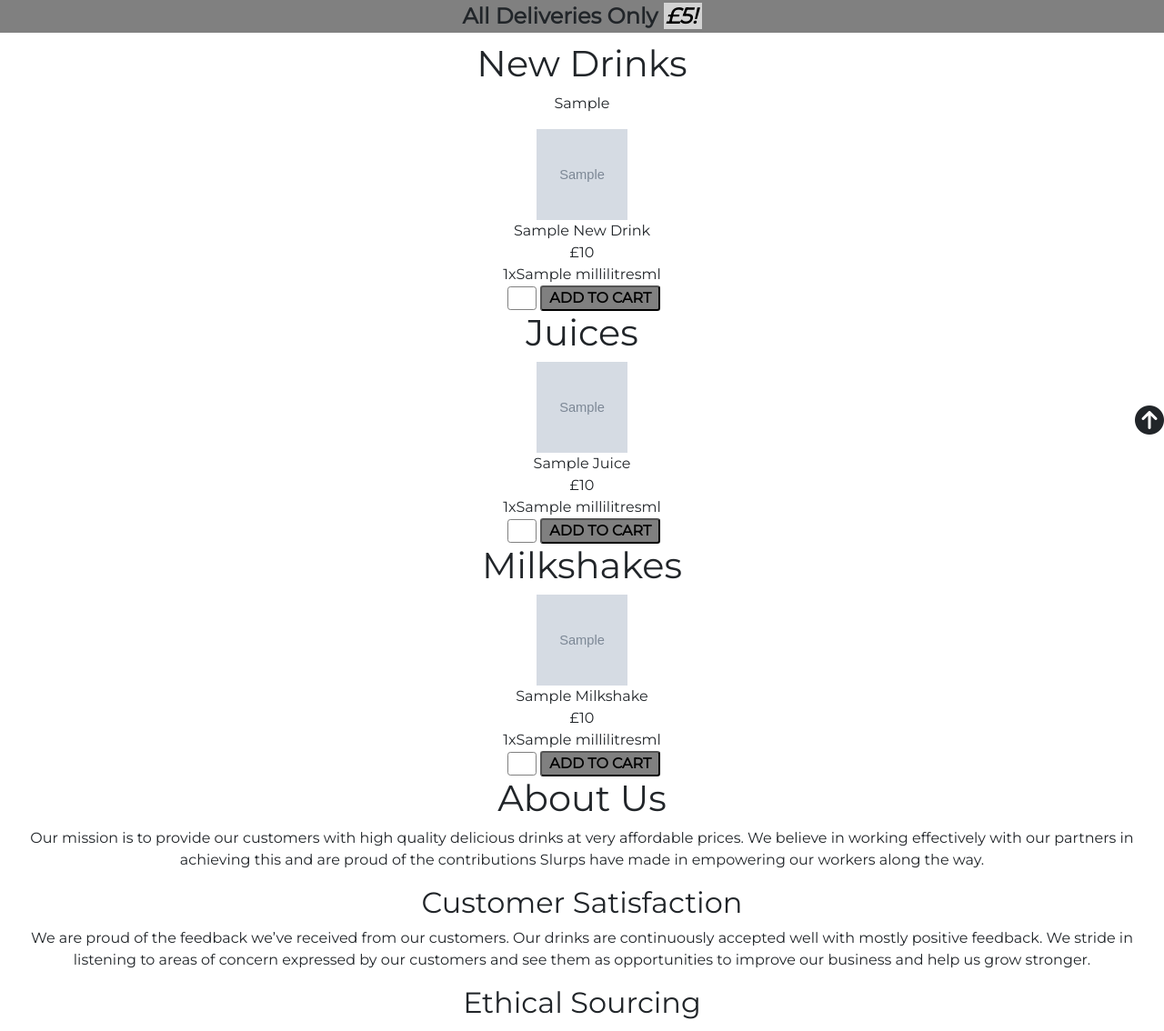
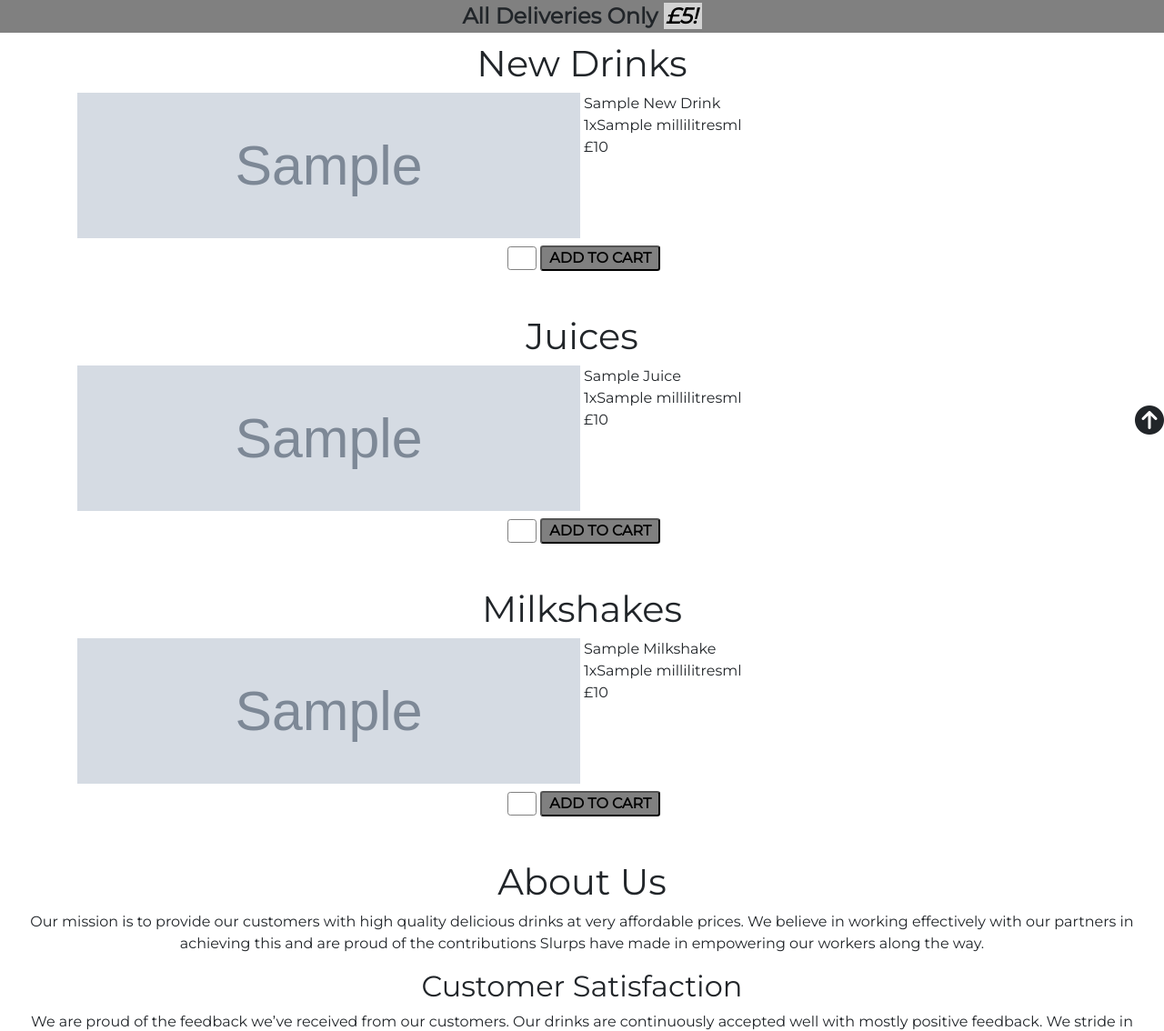
Before and after one commit to VioletViolaVi/Milestone-Project-4, a Django app: template home/templates/home/index.html in a window 1280 px wide. Shown: the part 114-1248 px from the top of the page at 91% size. Run offline with Django 3.2, Linux system fonts and the light colour scheme; the template is opened without the code that fills it: most values are stand-ins (such as "Sample title", 1, 10 or a date in 2020); grey boxes marked "Sample" are stand-in pictures; parts of the project's set-up code (start-up, migrations or seed data) failed here and were passed over; some libraries are stand-ins or nearby versions.

Commit message:
Style drinks and their data on homepage of the website.

```diff
--- a/home/templates/includes/juices.html
+++ b/home/templates/includes/juices.html
@@ -1,25 +1,37 @@
 <section>
     <h1 class="text-capitalize">juices</h1>
-    <div>
+    <div class="text-left">
         {% for juice in juices %}
+            <div class="container">
+                <div class="row">
+
+                    <div class="col pr-0">
                         <div class="drinks_img">
                             <img src="{{ juice.image }}" alt="{{ juice.drink_name }}">
                         </div>
-            <div class="text-capitalize">
-                {{ juice.drink_name }}
                     </div>
-            <div>
-                £{{ juice.price}}
+                    <div class="col pl-1">
+                        <ul class="mb-0">
+                            <li class="text-capitalize">{{ juice.drink_name }}</li>
+                            <li>1x{{ juice.millilitres }}ml</li>
+                            <li>£{{ juice.price}}</li>
+                        </ul>
                     </div>
-            <div>
-                1x{{ juice.millilitres }}ml
+
                 </div>
+                <div class="row mb-5">
+
+                    <div class="col text-center mt-2">
                         <form method="GET" action="#" class="quantity-selection">
                             {% csrf_token %}
                             <label for="drinkSelections"></label>
                             <input type="number" id="drinkSelections" name="drinkSelections">
                             <button type="submit" class="text-uppercase">add to cart</button>
                         </form>
+                    </div>
+
+                </div>
+            </div>
         {% endfor %}
     </div>
 </section>
--- a/home/templates/includes/milkshakes.html
+++ b/home/templates/includes/milkshakes.html
@@ -1,26 +1,37 @@
 <section>
     <h1 class="text-capitalize">milkshakes</h1>
-    <div>
+    <div class="text-left">
         {% for milkshake in milkshakes %}
+            <div class="container">
+                <div class="row">
+
+                    <div class="col pr-0">
                         <div class="drinks_img">
                             <img src="{{ milkshake.image }}" alt="{{ milkshake.drink_name }}">
                         </div>
+                    </div>
+                    <div class="col pl-1">
+                        <ul class="mb-0">
+                            <li class="text-capitalize">{{ milkshake.drink_name }}</li>
+                            <li>1x{{ milkshake.millilitres }}ml</li>
+                            <li>£{{ milkshake.price}}</li>
+                        </ul>
+                    </div>
 
-            <div class="text-capitalize">
-                {{ milkshake.drink_name }}
                 </div>
-            <div>
-                £{{ milkshake.price}}
-            </div>
-            <div>
-                1x{{ milkshake.millilitres }}ml
-            </div>
+                <div class="row mb-5">
+
+                    <div class="col text-center mt-2">
                         <form method="GET" action="#" class="quantity-selection">
                             {% csrf_token %}
                             <label for="drinkSelections"></label>
                             <input type="number" id="drinkSelections" name="drinkSelections">
                             <button type="submit" class="text-uppercase">add to cart</button>
                         </form>
+                    </div>
+
+                </div>
+            </div>
         {% endfor %}
     </div>
 </section>
--- a/home/templates/includes/new-drinks.html
+++ b/home/templates/includes/new-drinks.html
@@ -1,25 +1,37 @@
 <section>
-    <h1 class="text-capitalize">new drinks</h1><p>{{ new_juices }}</p>
-    <div>
+    <h1 class="text-capitalize">new drinks</h1>
+    <div class="text-left">
         {% for new_drink in new_drinks %}
+            <div class="container">
+                <div class="row">
+
+                    <div class="col pr-0">
                         <div class="drinks_img">
                             <img src="{{ new_drink.image }}" alt="{{ new_drink.drink_name }}">
                         </div>
-            <div class="text-capitalize">
-                {{ new_drink.drink_name }}
                     </div>
-            <div>
-                £{{ new_drink.price}}
+                    <div class="col pl-1">
+                        <ul class="mb-0">
+                            <li class="text-capitalize">{{ new_drink.drink_name }}</li>
+                            <li>1x{{ new_drink.millilitres }}ml</li>
+                            <li>£{{ new_drink.price}}</li>
+                        </ul>
                     </div>
-            <div>
-                1x{{ new_drink.millilitres }}ml
+
                 </div>
+                <div class="row mb-5">
+
+                    <div class="col text-center mt-2">
                         <form method="GET" action="#" class="quantity-selection">
                             {% csrf_token %}
                             <label for="drinkSelections"></label>
                             <input type="number" id="drinkSelections" name="drinkSelections">
                             <button type="submit" class="text-uppercase">add to cart</button>
                         </form>
+                    </div>
+
+                </div>
+            </div>
         {% endfor %}
     </div>
 </section>
--- a/static/css/style.css
+++ b/static/css/style.css
@@ -173,6 +173,6 @@ body {
 
 /******************************************* drinks */
 .drinks_img img {
-  width: 100px;
-  height: 100px;
+  width: 100%;
+  height: 10em;
 }
```
Also changed, not shown: home/fixtures/drinks.json (+6 -6 lines). Lines whose indentation alone changed are shown as unchanged.
